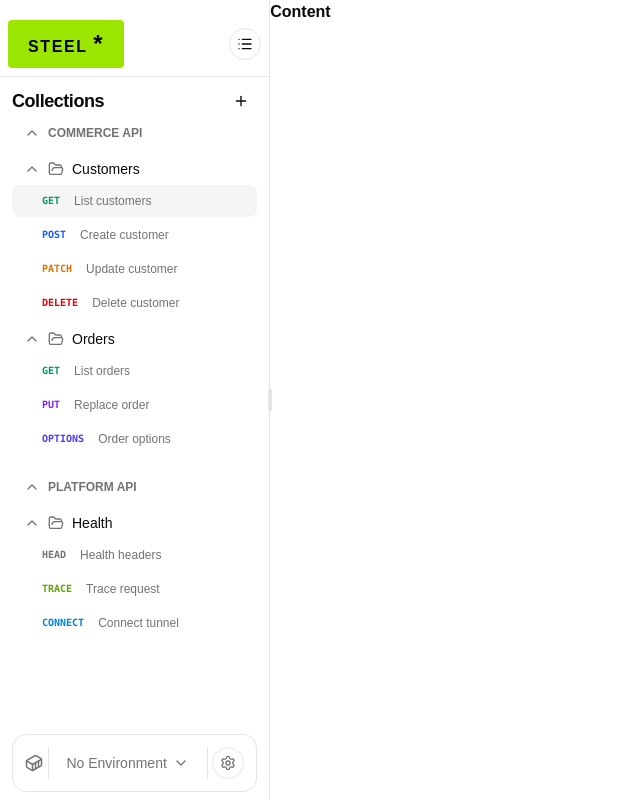
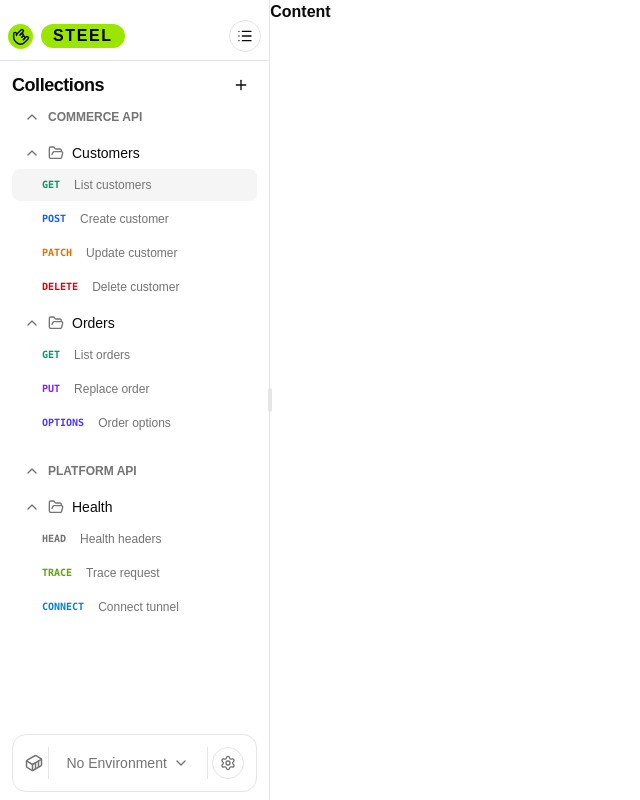
Before and after one commit to VishnuKaniyamvayal/steel, a React (Vite) app: page / in a window 1280 px wide. Shown: the whole page, without its empty margins (0-640 px from the left). Built offline with nearby package versions, Linux system fonts and the light colour scheme.

Commit message:
logo changed

```diff
--- a/src/sections/sidebar/workplace-selector/components/SteelLogo.tsx
+++ b/src/sections/sidebar/workplace-selector/components/SteelLogo.tsx
@@ -1,8 +1,13 @@
+import { HandMetal } from "lucide-react";
+
 const SteelLogo = () => {
 	return (
-		<div>
-			<p className="p-2 text-black bg-primary rounded px-5 font-extrabold tracking-widest">
-				STEEL <span className="text-2xl">*</span>
+		<div className="flex gap-2 items-center">
+			<div className="bg-primary rounded-full p-1">
+				<HandMetal size={17} className="rotate-45"/>
+			</div >
+			<p className="text-black rounded-full bg-primary px-3 font-bold tracking-widest">
+				STEEL
 			</p>
 		</div>
 	);
```
